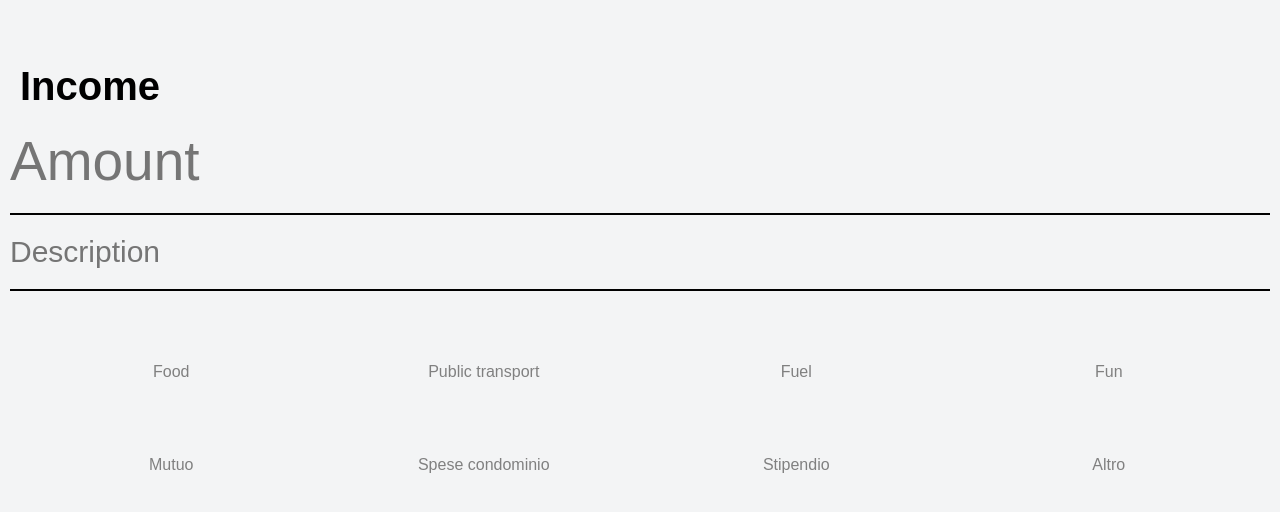
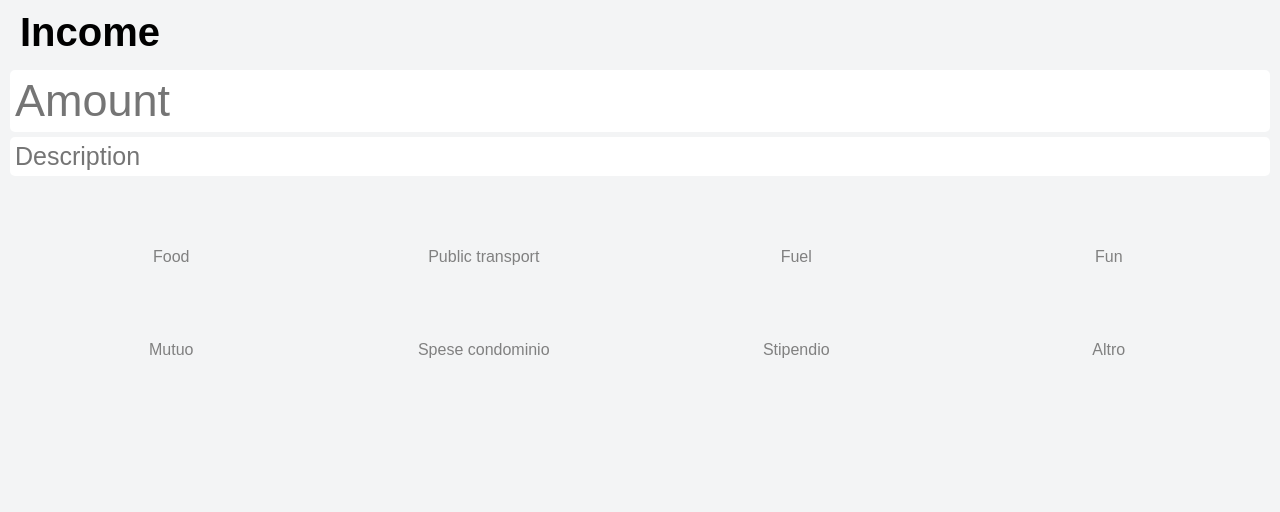
Before and after one commit to stearm/soldi, a React (Create React App) app: page /add-movement in a window 1280 px wide. Shown: the top 512 px of the page. Built offline with nearby package versions, Linux system fonts and the light colour scheme; some icons are missing; a web font is replaced by a local one.

Commit message:
fix styles

```diff
--- a/src/components/AddMovementPanel.tsx
+++ b/src/components/AddMovementPanel.tsx
@@ -18,7 +18,7 @@ const Wrapper = styled.div`
   flex-direction: column;
   padding-left: 10px;
   padding-right: 10px;
-  padding-top: 5%;
+  padding-top: 10px;
 `;
 
 const TypeSpan = styled.span`
@@ -46,14 +46,18 @@ const Category = styled.div`
 `;
 
 const MovementInput = styled.input`
-  padding: 20px 0px;
-  font-size: 55px;
+  padding: 5px;
+  border-radius: 5px;
+  font-size: 45px;
   width: 100%;
+  margin-top: 15px;
+  margin-bottom: 5px;
 `;
 
 const DescriptionInput = styled.input`
-  padding: 20px 0px;
-  font-size: 30px;
+  padding: 5px;
+  border-radius: 5px;
+  font-size: 25px;
   width: 100%;
 `;
 
--- a/src/components/BalancePanel.tsx
+++ b/src/components/BalancePanel.tsx
@@ -14,7 +14,7 @@ const Wrapper = styled.div`
   flex-direction: column;
   padding-left: 10px;
   padding-right: 10px;
-  padding-top: 5%;
+  padding-top: 10px;
 `;
 
 const MovementWrapper = styled.div`
@@ -31,6 +31,26 @@ const MovementWrapper = styled.div`
 
   & > div > i {
     margin-right: 10px;
+  }
+`;
+
+const ArrowsWrapper = styled.div`
+  display: flex;
+  position: fixed;
+  bottom: 10px;
+  left: 0px;
+  padding: 8px 10px;
+  border-radius: 5px;
+  color: rgb(31, 100, 212);
+
+  & > div > i.im-arrow-left-circle {
+    margin-right: 8px;
+  }
+
+  & > div > i {
+    position: relative;
+    top: 3px;
+    font-size: 30px;
   }
 `;
 
@@ -104,14 +124,14 @@ export const BalancePanel: React.FC<Props> = ({
           );
         })}
       </div>
-      <div style={{ display: "flex", marginTop: 20, color: "#1f64d4" }}>
-        <div onClick={onPreviousPage} style={{ marginRight: 8 }}>
+      <ArrowsWrapper>
+        <div onClick={onPreviousPage} style={{ position: "relative" }}>
           <i className="im im-arrow-left-circle" />
         </div>
-        <div onClick={onNextPage}>
+        <div onClick={onNextPage} style={{ position: "relative" }}>
           <i className="im im-arrow-right-circle" />
         </div>
-      </div>
+      </ArrowsWrapper>
       {isPickerOpen && (
         <DayPicker
           onClickOutside={() => setPickerOpen(false)}
--- a/src/index.css
+++ b/src/index.css
@@ -22,8 +22,7 @@ input {
   -webkit-font-smoothing: antialiased;
   -moz-osx-font-smoothing: grayscale;
   border: none;
-  border-bottom: 2px solid;
-  background: rgb(243, 244, 245);
+  background: #ffffff;
 }
 
 input:focus {
```
